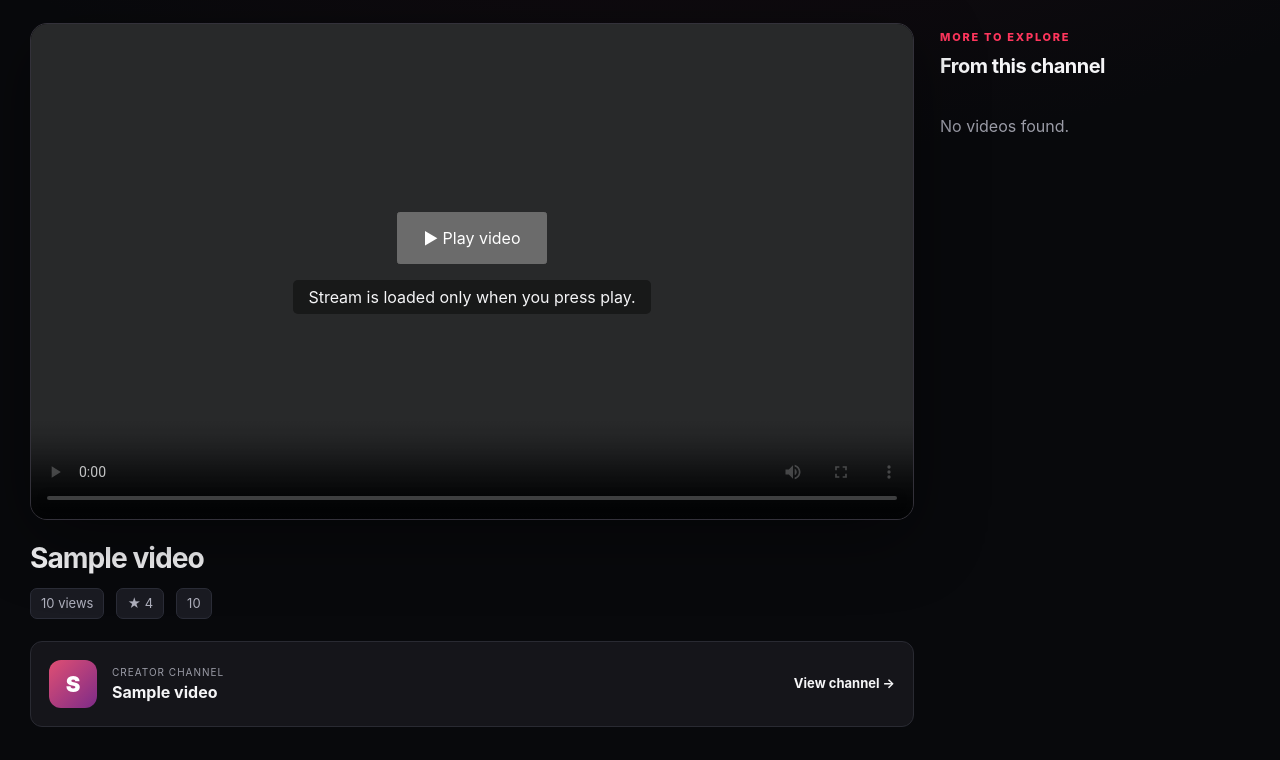
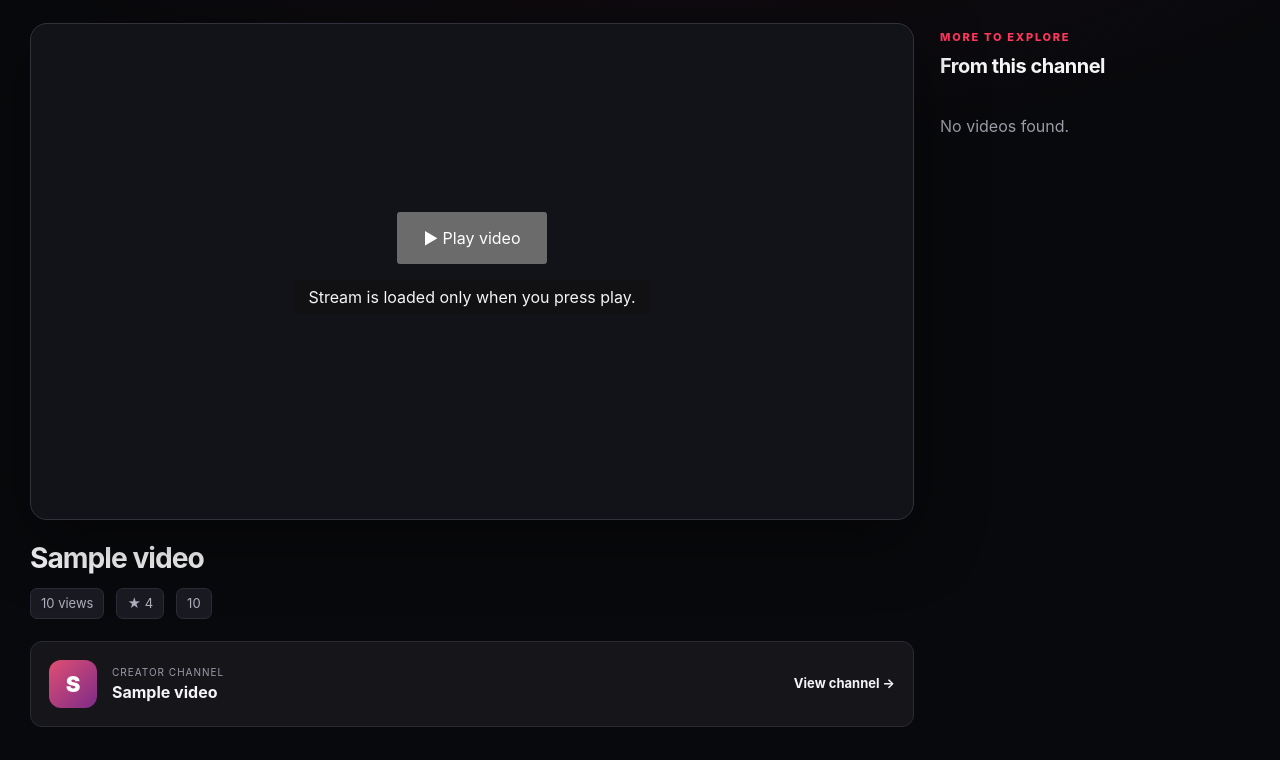
Before and after one commit to snowj9675/for-tag-temp, a Python web app: template templates/video.html in a window 1280 px wide. Shown: the part 138-898 px from the top of the page. Run offline with Jinja, Linux system fonts and the light colour scheme; the template is opened without the code that fills it: most values are stand-ins (such as "Sample title", 1, 10 or a date in 2020); some libraries are stand-ins or nearby versions.

Commit message:
Correct player visibility and SQL backreferences

```diff
--- a/templates/video.html
+++ b/templates/video.html
@@ -18,7 +18,7 @@
   <div class="watch-layout">
     <article class="watch-primary">
       <div class="poster premium-poster">
-        <video id="main-video" hidden controls playsinline preload="none" poster="{{image_url(video.img)}}" data-resolve="{{url_for('video_source',vid=video.id)}}" style="display:block;width:100%;aspect-ratio:16/9;background:#080808" aria-label="{{video.title}}"></video>
+        <video id="main-video" hidden controls playsinline preload="none" poster="{{image_url(video.img)}}" data-resolve="{{url_for('video_source',vid=video.id)}}" style="width:100%;aspect-ratio:16/9;background:#080808" aria-label="{{video.title}}"></video>
         <div class="poster-message" id="player-controls"><button type="button" id="load-video" style="padding:12px 24px;cursor:pointer">▶ Play video</button><p id="player-status" role="status">Stream is loaded only when you press play.</p></div>
       </div>
       <div class="watch-heading">
```
